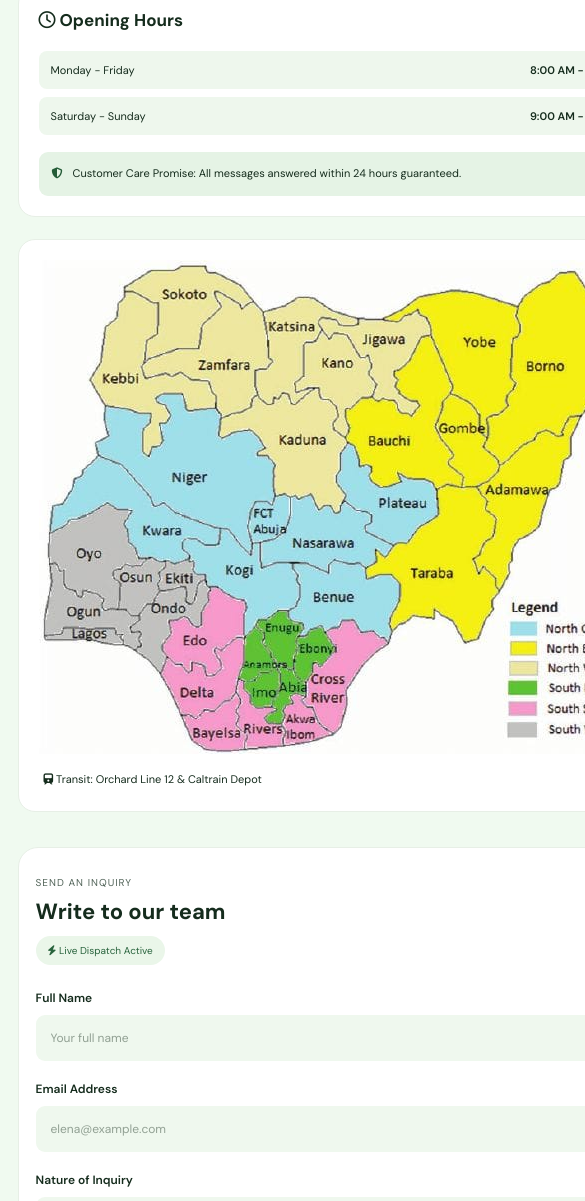
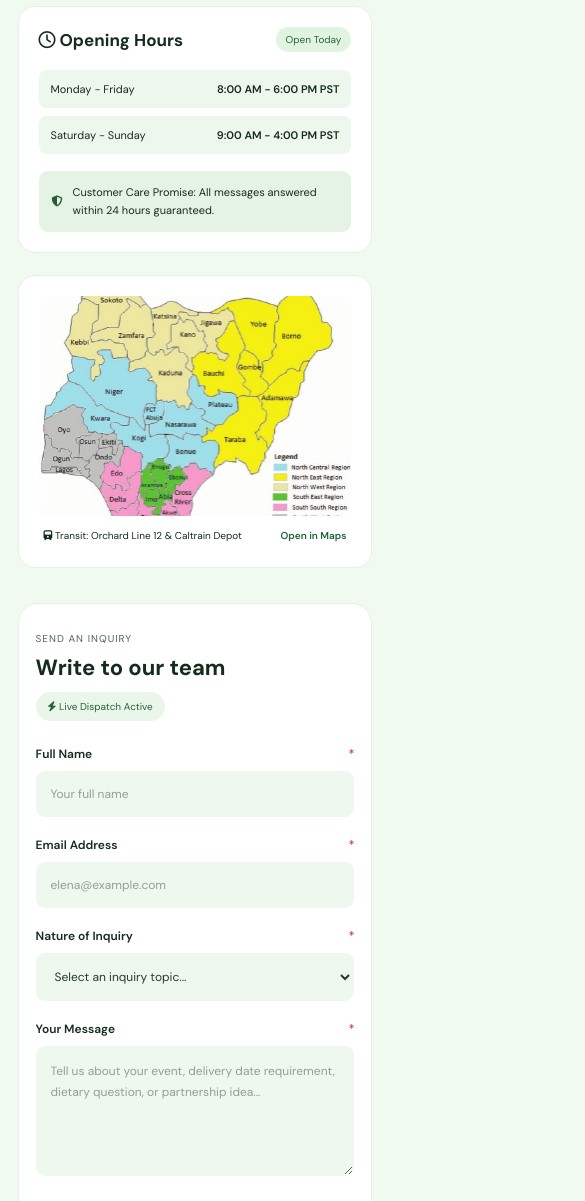
Before and after one commit to divine-visuals/Freshora, a plain HTML site: page contact.html in a window 390 px wide. Shown: the part 799-2000 px from the top of the page, 585 px wide, since content can reach past the window. Drawn offline with Linux system fonts and the light colour scheme.

Commit message:
contact page update

```diff
--- a/contact.html
+++ b/contact.html
@@ -209,6 +209,7 @@ header {
     display: flex;
     flex-direction: column;
     gap: 22px;
+    min-width: 0;
 }
 
 .info-card {
@@ -338,6 +339,9 @@ header {
 
 .map-card {
     padding: 12px;
+    width: 100%;
+    min-width: 0;
+    overflow: hidden;
 }
 
 .map-image {
@@ -346,6 +350,7 @@ header {
     object-fit: cover;
     border-radius: 12px;
     display: block;
+    max-width: 100%;
 }
 
 .map-location {
@@ -370,6 +375,7 @@ header {
     padding: 35px;
     border-radius: 20px;
     border: 1px solid #e7efe6;
+    min-width: 0;
 }
 
 .form-top {
@@ -734,6 +740,12 @@ footer {
 
 @media (max-width: 900px) {
 
+    .map-image {
+        width: 100%;
+        max-width: 100%;
+        height: 200px;
+    }
+
     .contact-grid {
         grid-template-columns: 1fr;
     }
@@ -761,6 +773,17 @@ footer {
 /* MOBILE */
 
 @media (max-width: 650px) {
+
+    .map-image {
+        width: 100%;
+        object-fit: cover;
+        height: 220px;
+    }
+
+    .map-location {
+        flex-wrap: wrap;
+        font-size: 10px;
+    }
 
     .container {
         width: 91%;
@@ -948,6 +971,16 @@ footer {
 }
 
 @media (max-width: 380px) {
+     .map-image {
+        width: 100%;
+        object-fit: cover;
+        height: 220px;
+    }
+
+    .map-location {
+        flex-wrap: wrap;
+        font-size: 10px;
+    }
 
     .nav-right {
         margin-right: 10px;
@@ -1164,7 +1197,7 @@ footer {
 
                 <!-- Replace this with your actual map image -->
                 <img
-                    src="/assets/WhatsApp Image 2026-10-30 at 10.24.21 PM.jpeg"
+                    src="/assets/WhatsApp Image 2026-10-30 at 10.24.21 PM.jpeg" class="map-image"
                 >
 
                 <div class="map-location">
```
